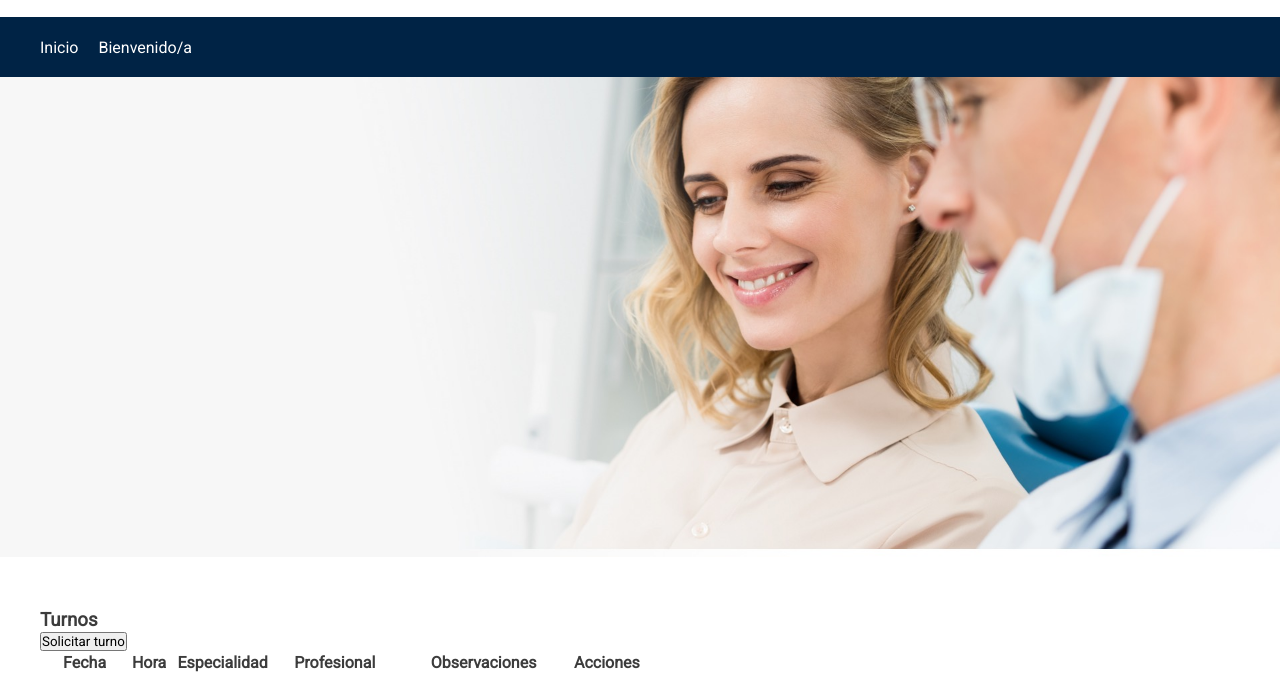
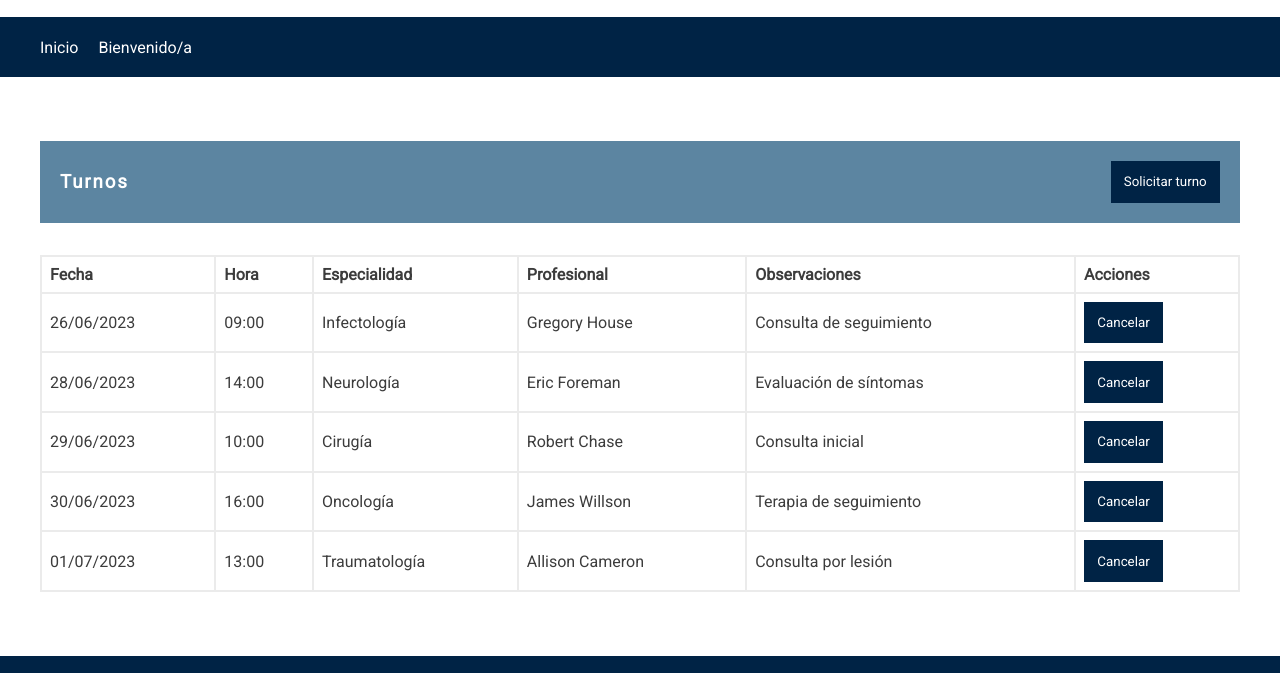
Before and after one commit to GreedHub/UNAHUR-Taller-de-lenguajes-web, a plain HTML site: page Parcial2/paciente.html in a window 1280 px wide. Shown: the part 123-796 px from the top of the page. Drawn offline with Linux system fonts and the light colour scheme.

Commit message:
updated styles for paciente

```diff
--- a/Parcial2/paciente.html
+++ b/Parcial2/paciente.html
@@ -13,7 +13,7 @@
     <link rel="stylesheet" href="./styles/footer.css" />
     <link rel="stylesheet" href="./styles/modal.css" />
     <link rel="stylesheet" href="./styles/modal-form.css" />
-    <link rel="stylesheet" href="./styles/index.css" />
+    <link rel="stylesheet" href="./styles/paciente.css" />
 
     <script src="./scripts/modal.js"></script>
     <script src="./scripts/saludo.js"></script>
@@ -22,6 +22,50 @@
     <title>Princeton-Plainsboro</title>
   </head>
   <body>
+    <header>
+      <div class="banner">
+        <div class="container">
+          <a href="#">
+            <img src="./img/logo.png" alt="princeton-plainsboro-logo" />
+          </a>
+        </div>
+      </div>
+      <nav>
+        <div class="container">
+            <a href="./index.html">Inicio</a>
+            <p id="saludo">
+                Bienvenido/a
+                <span id="saludo__nombre"></span>
+            </p>
+        </div>
+      </nav>
+    </header>
+
+    <main>
+
+      <article>
+        <section>
+          <div class="header">
+            <h3>Turnos</h3>
+            <button onclick="AbrirModal(event,'turno-modal')">Solicitar turno</button>
+          </div>
+          <table id="turnos">
+            <thead>
+              <tr>
+                <th> Fecha </th>
+                <th> Hora </th>
+                <th> Especialidad </th>
+                <th> Profesional </th>
+                <th> Observaciones </th>
+                <th> Acciones </th>
+              </tr>
+            </thead>
+            <tbody id="turnos__contenido">
+            </tbody>
+          </table>
+        </section>
+      </article>
+    </main>
 
     <div class="modal form" id="turno-modal">
       <div class="modal__content">
@@ -74,53 +118,6 @@
       </div>
     </div>
 
-
-    <header>
-      <div class="banner">
-        <div class="container">
-          <a href="#">
-            <img src="./img/logo.png" alt="princeton-plainsboro-logo" />
-          </a>
-        </div>
-      </div>
-      <nav>
-        <div class="container">
-            <a href="./index.html">Inicio</a>
-            <p id="saludo">
-                Bienvenido/a
-                <span id="saludo__nombre"></span>
-            </p>
-        </div>
-      </nav>
-    </header>
-
-    <img src="./img/hero.jpg" alt="princeton-plainsboro-staff" id="banner">
-    <main>
-
-      <article>
-        <section>
-          <div class="header">
-            <h3>Turnos</h3>
-            <button onclick="AbrirModal(event,'turno-modal')">Solicitar turno</button>
-          </div>
-          <table id="turnos">
-            <thead>
-              <tr>
-                <th> Fecha </th>
-                <th> Hora </th>
-                <th> Especialidad </th>
-                <th> Profesional </th>
-                <th> Observaciones </th>
-                <th> Acciones </th>
-              </tr>
-            </thead>
-            <tbody id="turnos__contenido">
-            </tbody>
-          </table>
-        </section>
-      </article>
-    </main>
-
     <footer>
       <p>
         Esta página fue creada por <strong>Lucas Julián Güerci</strong>,
--- a/Parcial2/scripts/paciente.js
+++ b/Parcial2/scripts/paciente.js
@@ -11,14 +11,14 @@ const usuario = {
     },
     {
       fecha: "28/06/2023",
-      hora: "14:15",
+      hora: "14:00",
       especialidad: "Neurología",
       profesional: "Eric Foreman",
       observaciones: "Evaluación de síntomas",
     },
     {
       fecha: "29/06/2023",
-      hora: "10:45",
+      hora: "10:00",
       especialidad: "Cirugía",
       profesional: "Robert Chase",
       observaciones: "Consulta inicial",
@@ -32,7 +32,7 @@ const usuario = {
     },
     {
       fecha: "01/07/2023",
-      hora: "13:30",
+      hora: "13:00",
       especialidad: "Traumatología",
       profesional: "Allison Cameron",
       observaciones: "Consulta por lesión",
--- a/Parcial2/styles/default.css
+++ b/Parcial2/styles/default.css
@@ -8,6 +8,7 @@
     --color-text-strong: #002345;
     --color-text-inverted: #fff;
     --color-separador: #ebebeb;
+    --color-accent: #5C85A1;
     --radius: 0;
 }
 
@@ -24,9 +25,8 @@ body{
     color: var(--color-text);
     display: grid;
     grid-template-columns: auto minmax(auto,1500px) auto;
-    grid-template-rows: 200px 500px 8fr minmax(150px,auto);
+    grid-template-rows: 200px 8fr minmax(150px,auto);
     grid-template-areas: "header header header"
-                         "banner banner banner"
                          "blank  main   blank2"
                          "footer footer footer";
 }
@@ -40,9 +40,8 @@ main{
 @media screen and (max-width:1500px){
     body{
         grid-template-columns: 1fr;
-        grid-template-rows: 200px 500px 8fr minmax(150px,auto);
+        grid-template-rows: 200px 8fr minmax(150px,auto);
         grid-template-areas: "header"
-                             "banner"
                              "main  "
                              "footer";
     }
--- a/Parcial2/styles/index.css
+++ b/Parcial2/styles/index.css
@@ -4,3 +4,23 @@
     object-fit: cover;
     grid-area: banner;
 }
+
+body{
+    grid-template-columns: auto minmax(auto,1500px) auto;
+    grid-template-rows: 200px 500px 8fr minmax(150px,auto);
+    grid-template-areas: "header header header"
+                         "banner banner banner"
+                         "blank  main   blank2"
+                         "footer footer footer";
+}
+
+@media screen and (max-width:1500px){
+    body{
+        grid-template-columns: 1fr;
+        grid-template-rows: 200px 500px 8fr minmax(150px,auto);
+        grid-template-areas: "header"
+                             "banner"
+                             "main  "
+                             "footer";
+    }
+}
--- a/Parcial2/styles/paciente.css
+++ b/Parcial2/styles/paciente.css
@@ -0,0 +1,43 @@
+section .header{
+    background-color: var(--color-accent);
+    color: var(--color-text-inverted);
+    margin-top: 2em;
+    display: flex;
+    align-items: center;
+    justify-content: space-between;
+    padding: 20px;
+    box-sizing: border-box;
+}
+
+section .header h3{
+    letter-spacing: .1em;
+}
+
+section button{
+    background-color: var(--color-background-nav);
+    color: var(--color-text-inverted);
+    border: none;
+    padding: 1em;
+    border-radius: var(--radius);
+    font-weight: medium;
+}
+
+section button:hover{
+    cursor: pointer;
+}
+
+#turnos{
+    width: 100%;
+    margin: 2em 0;
+    box-sizing: border-box;
+    border-collapse: collapse;
+}
+
+#turnos thead{
+    text-align: left;
+}
+
+#turnos td, th{
+    padding: .5em;
+    border: solid 2px var(--color-separador);
+}
```
Also changed, not shown: Parcial2/index.html (+23 -23 lines).
